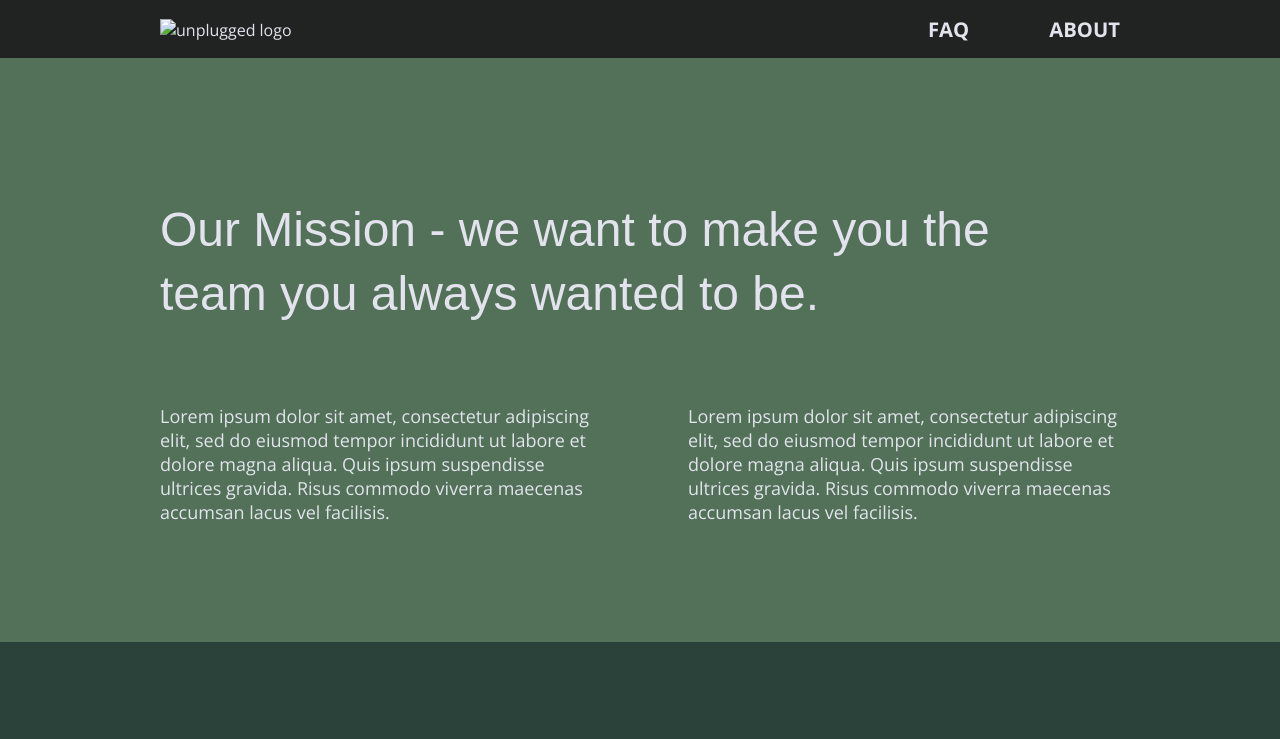
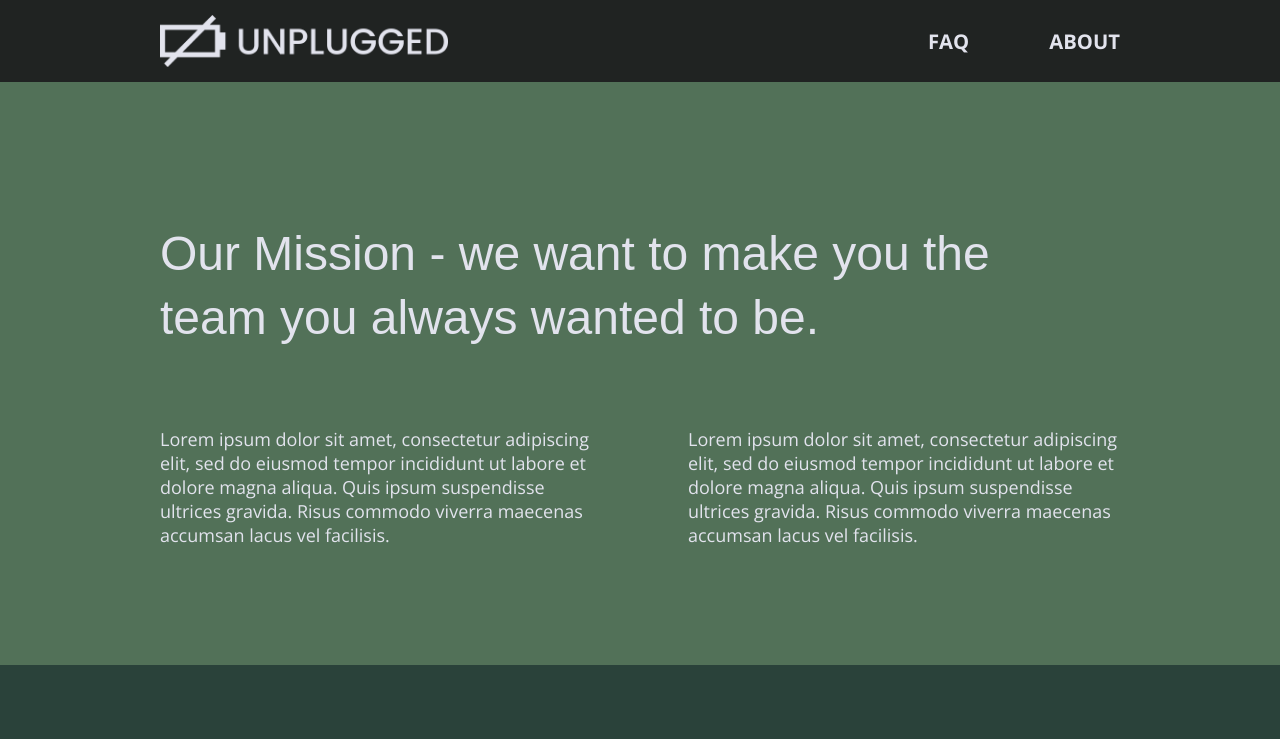
Before and after one commit to KlaraAB/unplugged-project, a website: page about/index.html in a window 1280 px wide. Shown: the top 739 px of the page. Drawn offline with nearby package versions, Linux system fonts and the light colour scheme.

Commit message:
unplugged logo update in about and faq page

```diff
--- a/about/index.html
+++ b/about/index.html
@@ -28,9 +28,11 @@
 <body>
   <header>
     <div class="content-wrapper">
-      <a href="#">
-        <img src="" alt="unplugged logo">
-      </a>
+        <figure>
+          <a href="#">
+            <img src="../img/unpluggedlogo.png" alt="unplugged logo">
+          </a>
+        </figure>
       <div class="header-divider"></div>
       <nav>
         <ul>
```
Also changed, not shown: faq/index.html (+5 -3 lines).
